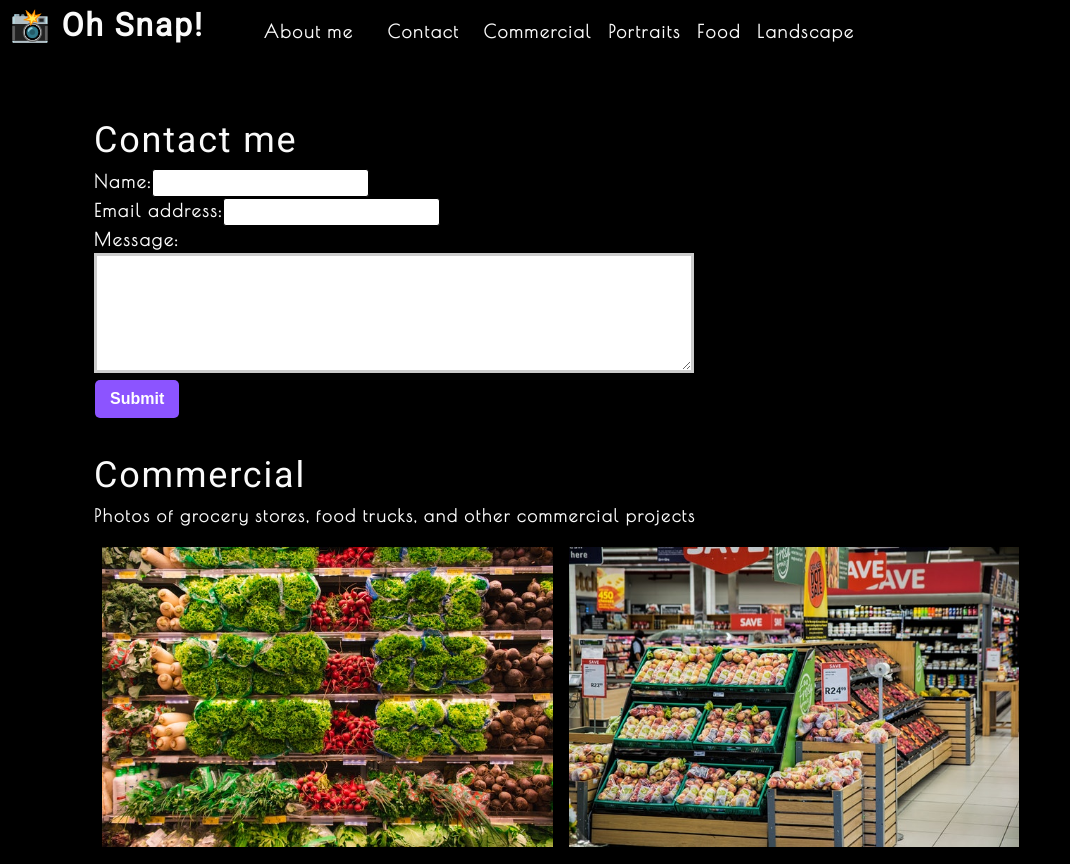
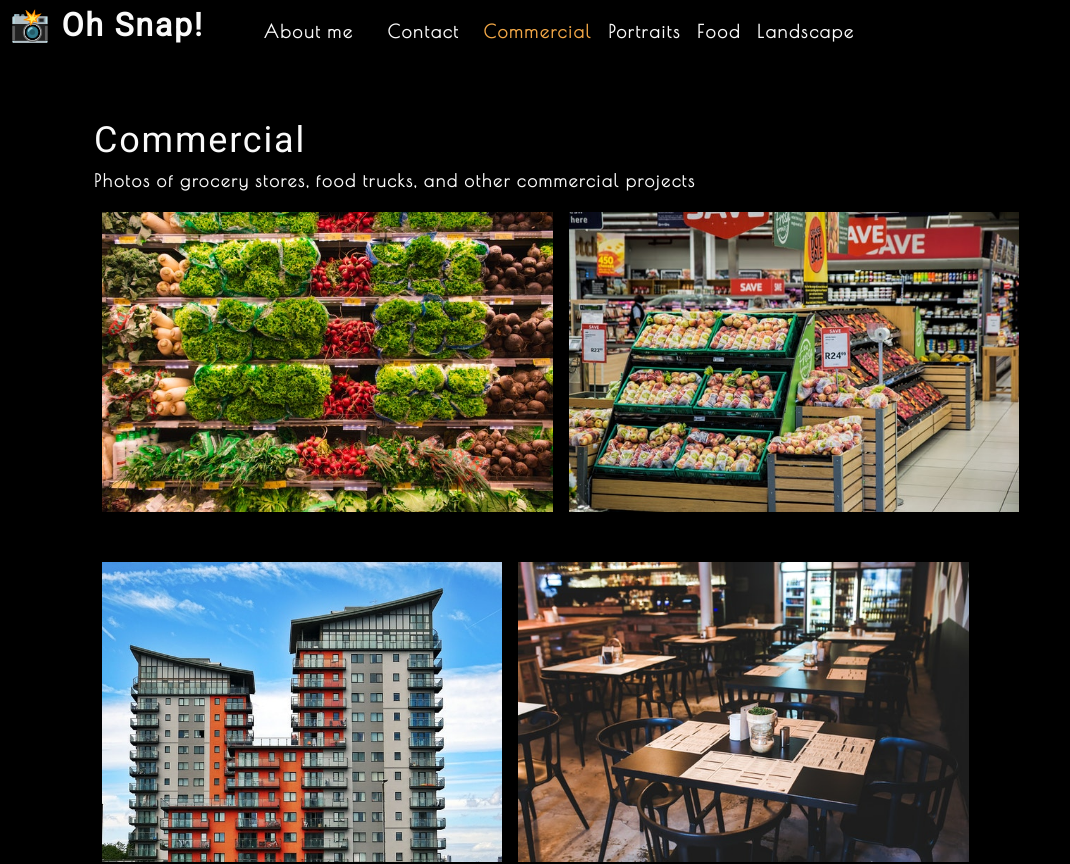
Before and after one commit to bilcon/photo-port, a React (Create React App) app: page / in a window 1280 px wide. Shown: the top 864 px of the page, without its empty margins (0-1070 px from the left). Built offline with nearby package versions, Linux system fonts and the light colour scheme.

Commit message:
changed how contact displayed

```diff
--- a/src/App.js
+++ b/src/App.js
@@ -21,17 +21,26 @@
 
   const [currentCategory, setCurrentCategory] = useState(categories[0]);
 
+  const [contactSelected, setContactSelected] = useState(false);
+
   return (
     <div>
       <Nav
         categories={categories}
         setCurrentCategory={setCurrentCategory}
         currentCategory={currentCategory}
+        contactSelected={contactSelected}
+        setContactSelected={setContactSelected}
       ></Nav>
       <main>
-        <ContactForm></ContactForm>
-        <Gallery currentCategory={currentCategory}></Gallery>
-        <About></About>
+        {!contactSelected ? (
+          <>
+            <Gallery currentCategory={currentCategory}></Gallery>
+            <About></About>
+          </>
+        ) : (
+          <ContactForm></ContactForm>
+        )}
       </main>
     </div>
   );
--- a/src/components/Nav/index.js
+++ b/src/components/Nav/index.js
@@ -2,12 +2,13 @@
 import { capitalizeFirstLetter } from "../../utils/helpers";
 
 function Nav(props) {
-  const { categories = [], setCurrentCategory, currentCategory } = props;
-
-  const handleClick = (item) => {
-    console.log(item);
-    return item;
-  };
+  const {
+    categories = [],
+    setCurrentCategory,
+    contactSelected,
+    currentCategory,
+    setContactSelected,
+  } = props;
 
   return (
     <header className="flex-row px-1">
@@ -23,21 +24,30 @@
       <nav>
         <ul className="flex-row">
           <li className="mx-2">
-            <a data-testid="about" href="#about">
+            <a
+              data-testid="about"
+              href="#about"
+              onClick={() => setContactSelected(false)}
+            >
               About me
             </a>
           </li>
-          <li className={"mx-2"}>
-            <span onClick={() => handleClick("Contact")}>Contact</span>
+          <li className={`mx-2 ${contactSelected && "navActive"}`}>
+            <span onClick={() => setContactSelected(true)}>Contact</span>
           </li>
           {categories.map((category) => (
             <li
-              className={`mx-1 ${currentCategory.name === category.name}`}
+              className={`mx-1 ${
+                currentCategory.name === category.name &&
+                !contactSelected &&
+                "navActive"
+              }`}
               key={category.name}
             >
               <span
                 onClick={() => {
                   setCurrentCategory(category);
+                  setContactSelected(false);
                 }}
               >
                 {capitalizeFirstLetter(category.name)}
--- a/src/components/contact/index.js
+++ b/src/components/contact/index.js
@@ -1,4 +1,6 @@
 import React, { useState } from "react";
+
+import { validateEmail } from "../../utils/helpers";
 
 function ContactForm() {
   // JSX
@@ -8,10 +10,30 @@
     message: "",
   });
 
+  const [errorMessage, setErrorMessage] = useState("");
   const { name, email, message } = formState;
 
   function handleChange(e) {
-    setFormState({ ...formState, [e.target.name]: e.target.value });
+    if (e.target.name === "email") {
+      const isValid = validateEmail(e.target.value);
+      console.log(isValid);
+      // isValid conditional statement
+      if (!isValid) {
+        setErrorMessage("Your email is invalid.");
+      } else {
+        setErrorMessage("");
+      }
+    } else {
+      if (!e.target.value.length) {
+        setErrorMessage(`${e.target.name} is required.`);
+      } else {
+        setErrorMessage("");
+      }
+    }
+
+    if (!errorMessage) {
+      setFormState({ ...formState, [e.target.name]: e.target.value });
+    }
   }
 
   function handleSubmit(e) {
@@ -27,29 +49,34 @@
           <label htmlFor="name">Name:</label>
           <input
             type="text"
+            name="name"
             defaultValue={name}
-            onChange={handleChange}
-            name="name"
+            onBlur={handleChange}
           />
         </div>
         <div>
           <label htmlFor="email">Email address:</label>
           <input
             type="email"
+            name="email"
             defaultValue={email}
-            name="email"
-            onChange={handleChange}
+            onBlur={handleChange}
           />
         </div>
         <div>
           <label htmlFor="message">Message:</label>
           <textarea
             name="message"
+            rows="5"
             defaultValue={message}
-            onChange={handleChange}
-            rows="5"
+            onBlur={handleChange}
           />
         </div>
+        {errorMessage && (
+          <div>
+            <p className="error-text">{errorMessage}</p>
+          </div>
+        )}
         <button type="submit">Submit</button>
       </form>
     </section>
```
